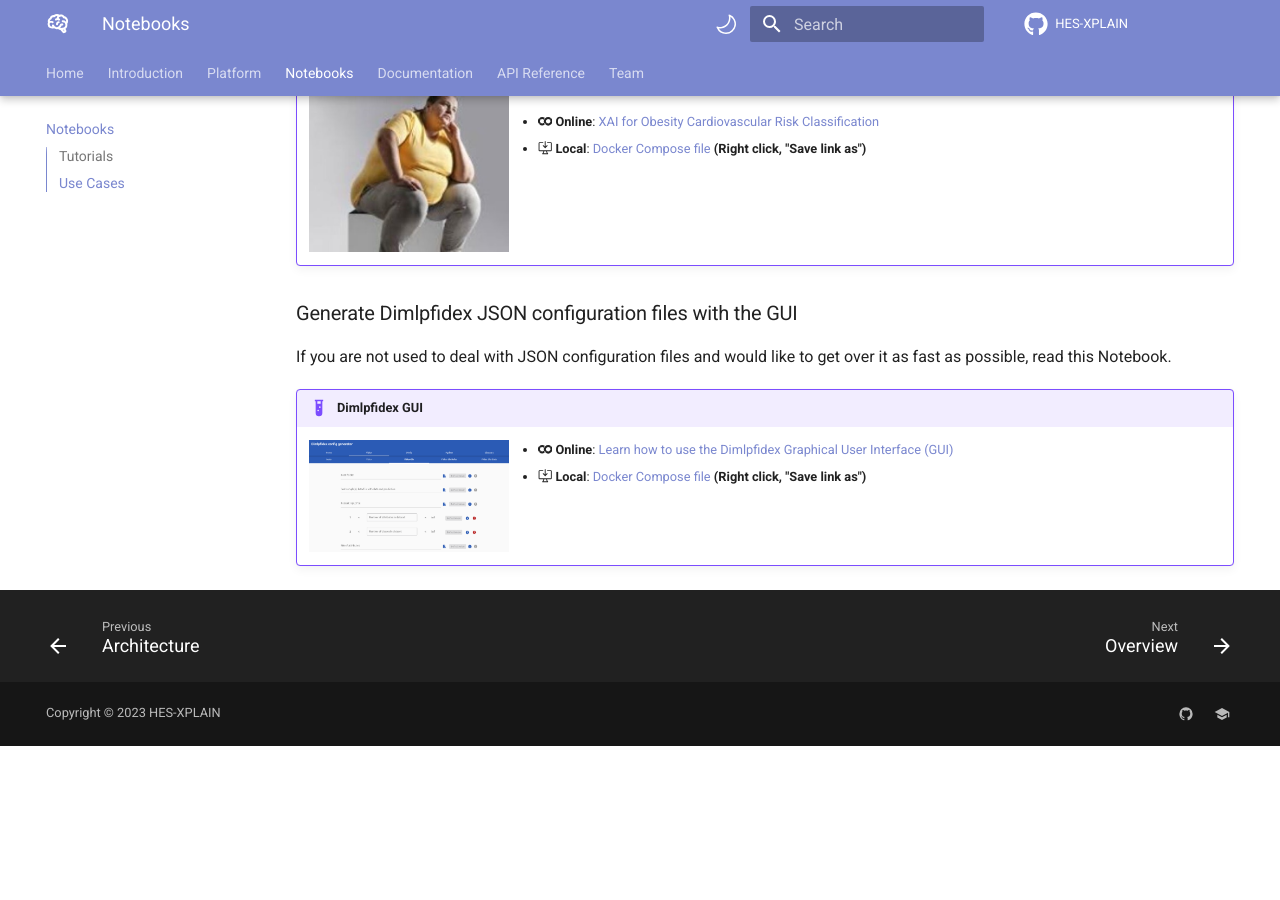
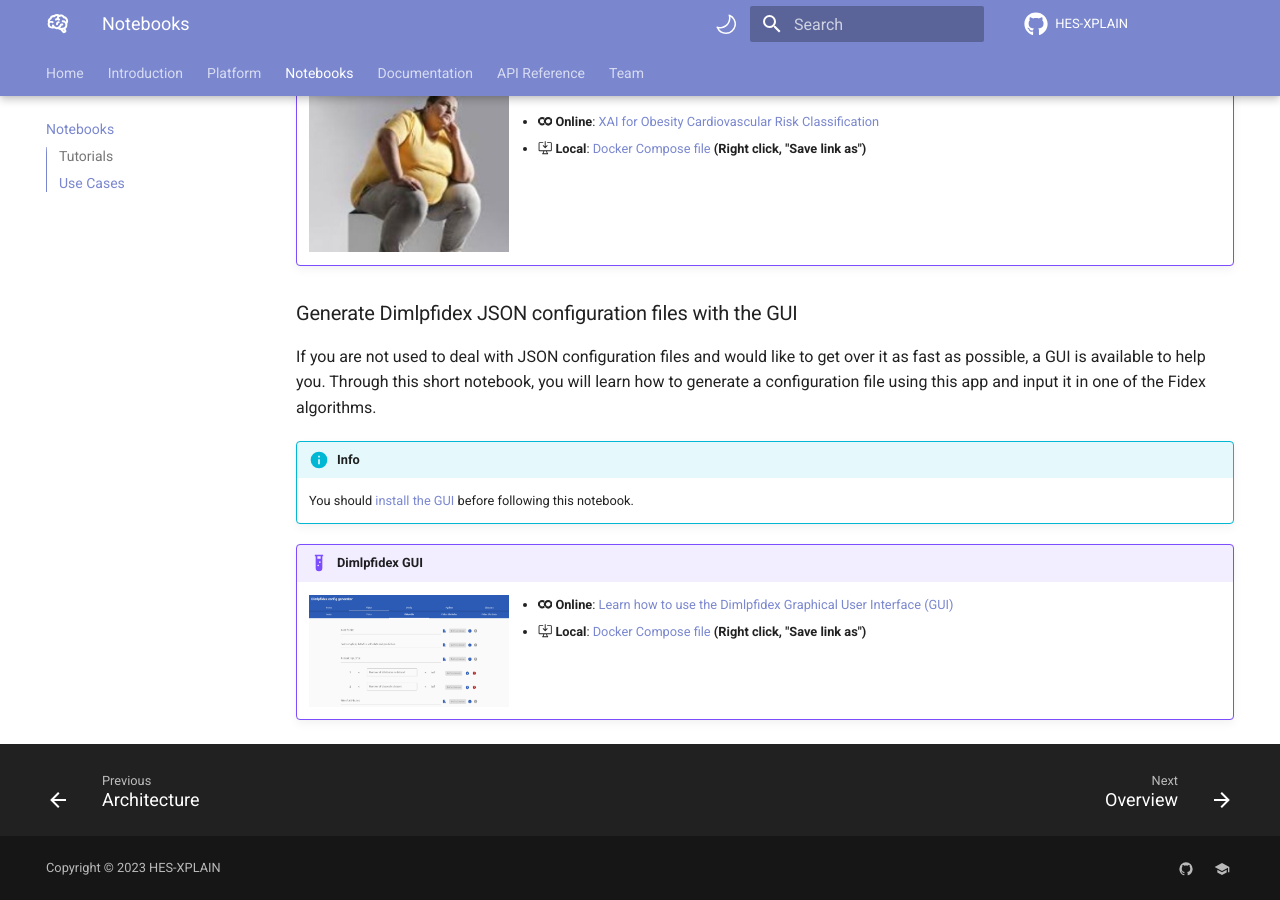
Before and after one commit to HES-XPLAIN/hes-xplain.github.io, an MkDocs documentation site: the page built from docs/notebooks.md, in a window 1280 px wide and 900 px high, scrolled down 4125 px. Built offline with MkDocs 1.6.1 and Material for MkDocs 9.7.7, drawn with Linux system fonts in a browser that asks for light colours; comment, search, counter and statistics services are not loaded; before the commit the page ends 4871 px from its top, so only the background shows below that.

Commit message:
Added content

```diff
--- a/docs/notebooks.md
+++ b/docs/notebooks.md
@@ -152,7 +152,11 @@ As an alternative to the previous notebook, this use case aims to use a differen
 ### Generate Dimlpfidex JSON configuration files with the GUI
 
 
-If you are not used to deal with JSON configuration files and would like to get over it as fast as possible, read this Notebook.
+If you are not used to deal with JSON configuration files and would like to get over it as fast as possible, a GUI is available to help you. Through this short notebook, you will learn how to generate a configuration file using this app and input it in one of the Fidex algorithms.
+
+!!! info
+    You should [install the GUI](documentation/dimlpfidex/gui.md#installation-guide) before following this notebook.
+
 !!! example "Dimlpfidex GUI"
     ![Cracks Image](assets/images/gui/gui_example.png){ width="200px", align=left }
 
```
